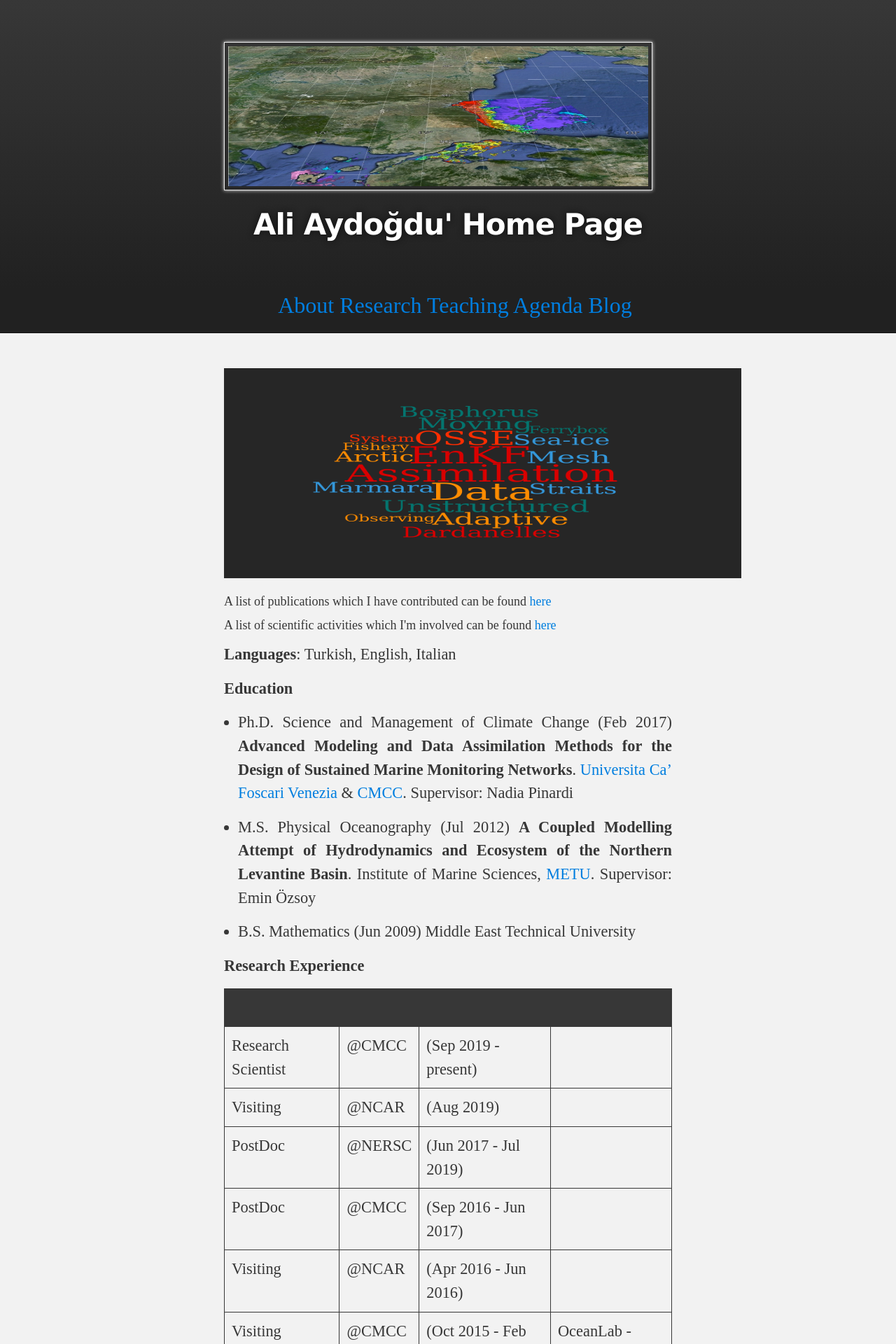
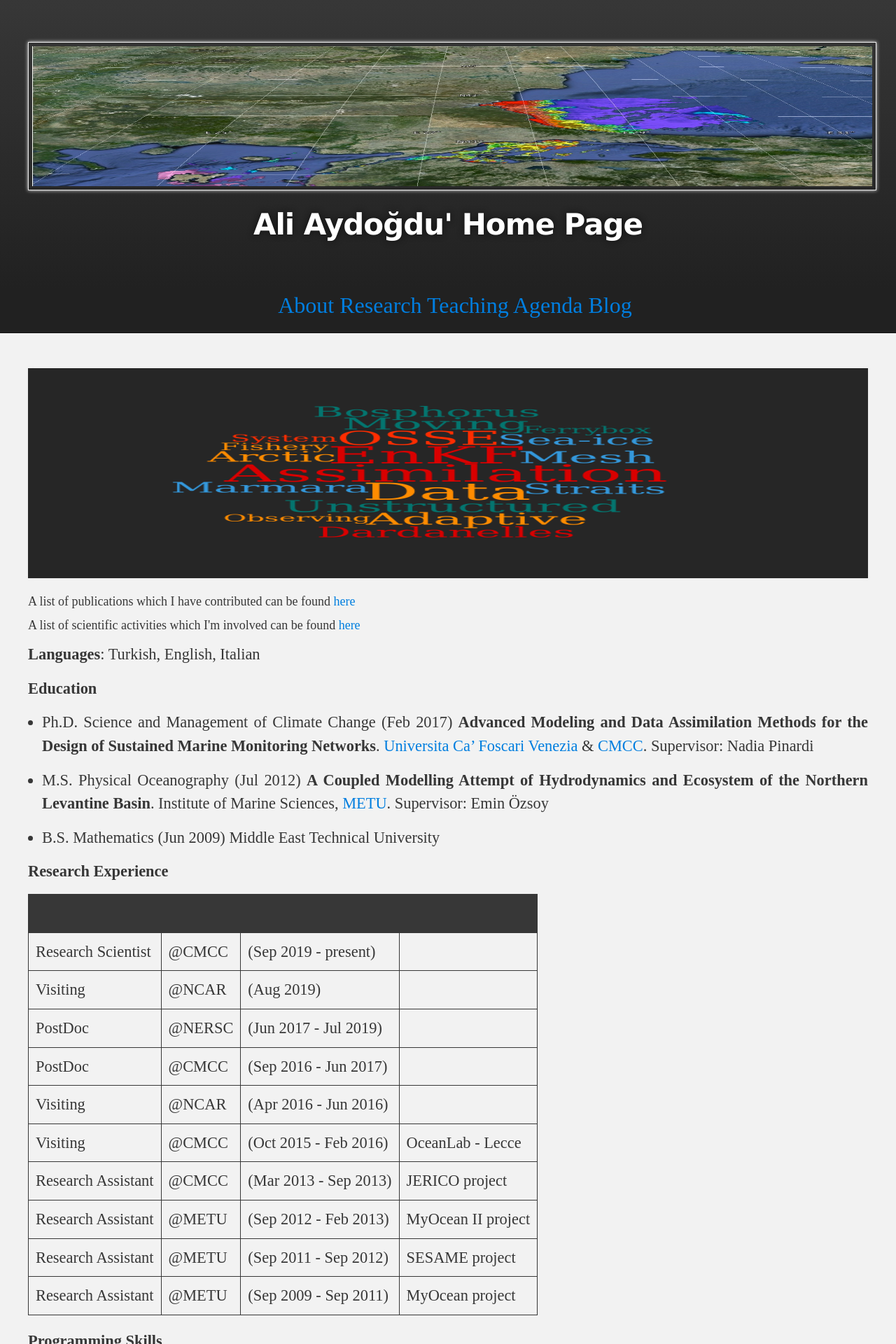
Before and after one commit to aydogduali/aydogduali.github.io, a Jekyll site: the page built from about/index.md, in a window 1280 px wide. Shown: the top 1920 px of the page at 70% size. Built offline with Jekyll 4.4.1, drawn with Linux system fonts in a browser that asks for light colours; the repository's description, which GitHub fills in, is left out.

Commit message:
change layout

```diff
--- a/_layouts/default.html
+++ b/_layouts/default.html
@@ -5,7 +5,7 @@
    div.main_page {
     background-color: black;
     color: black;
-    margin: 80px 120px 0 200px;
+    margin: 120px 120px 0 200px;
     padding: 20px;
     width: auto;
     height: 400px;
@@ -16,6 +16,7 @@
     text-align: center;
     }
    #main_content {
+    width: 2400px;
     font-size: 1.4em;
     text-align: justify;
     }
@@ -43,7 +44,7 @@
         <header class="inner">
 <!--          <a id="forkme_banner" href="{{ site.github.repository_url }}">View on GitHub</a> -->
 
-          <a id="header_image" href="/"><IMG SRC="/pics/chlo.jpg" ALT="Turkish Straits System" WIDTH=600px HEIGHT=200px></a>
+          <a id="header_image" href="/"><IMG SRC="/pics/chlo.jpg" ALT="Turkish Straits System" WIDTH=100% HEIGHT=200px></a>
           <h4 id="project_title">{{ site.title | default: site.github.repository_name }}</h4>
           <h2 id="project_tagline">{{ site.description | default: site.github.project_tagline }}</h2>
 
--- a/_layouts/mainpage.html
+++ b/_layouts/mainpage.html
@@ -41,7 +41,7 @@
         <header class="inner">
 <!--          <a id="forkme_banner" href="{{ site.github.repository_url }}">View on GitHub</a> -->
 
-          <a id="header_image" href="/"><IMG SRC="/pics/chlo.jpg" ALT="Turkish Straits System" WIDTH=600px HEIGHT=200px></a>
+          <a id="header_image" href="/"><IMG SRC="/pics/chlo.jpg" ALT="Turkish Straits System" WIDTH=100% HEIGHT=200px></a>
           <h4 id="project_title">{{ site.title | default: site.github.repository_name }}</h4>
           <h2 id="project_tagline">{{ site.description | default: site.github.project_tagline }}</h2>
 
--- a/_sass/jekyll-theme-slate.scss
+++ b/_sass/jekyll-theme-slate.scss
@@ -131,7 +131,7 @@ strong {
 img {
   position: relative;
   margin: 0 auto;
-  max-width: 739px;
+  max-width: 1200;
   padding: 5px;
   margin: 10px 0 10px 0;
   border: 1px solid #ebebeb;
@@ -261,7 +261,7 @@ Full-Width Styles
 
 .inner {
   position: relative;
-  max-width: 640px;
+  max-width: 1200px;
   padding: 20px 10px;
   margin: 0 auto;
 }
--- a/about/index.md
+++ b/about/index.md
@@ -1,7 +1,7 @@
 ---
 layout: default
 ---
-![](../pics/wordcloud.png){:height="300px" width="980px"}
+![](../pics/wordcloud.png){:height="300px" width="1200px"}
 
 <font size="+1">A list of publications which I have contributed can be found <a href="/about/publication">here <br></a></font>
 
```
